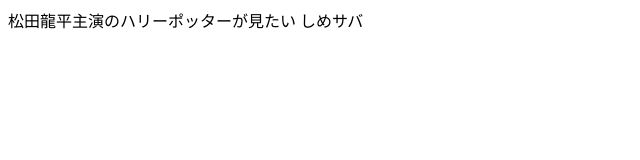
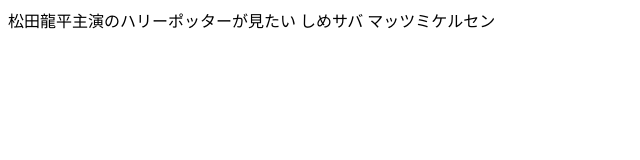
Before and after one commit to Tomoe1116/test-4-21, a plain HTML site: page index.html in a window 1280 px wide. Shown: the whole page, without its empty margins (0-640 px from the left). Drawn offline with Linux system fonts and the light colour scheme.

Commit message:
Update index.html

```diff
--- a/index.html
+++ b/index.html
@@ -7,5 +7,6 @@
   <body>
     松田龍平主演のハリーポッターが見たい
     しめサバ
+    マッツミケルセン
   </body>
  </html>
```
